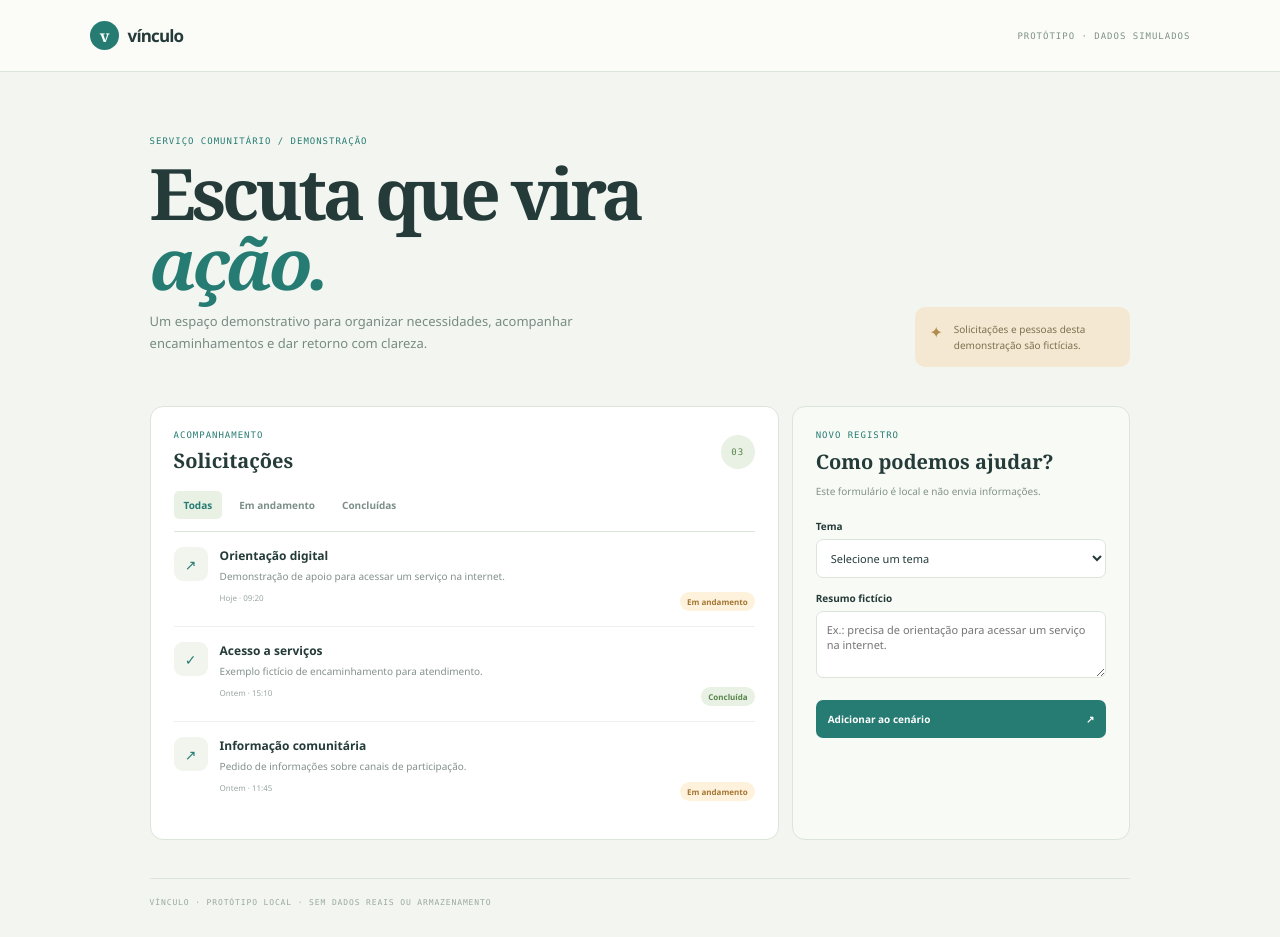
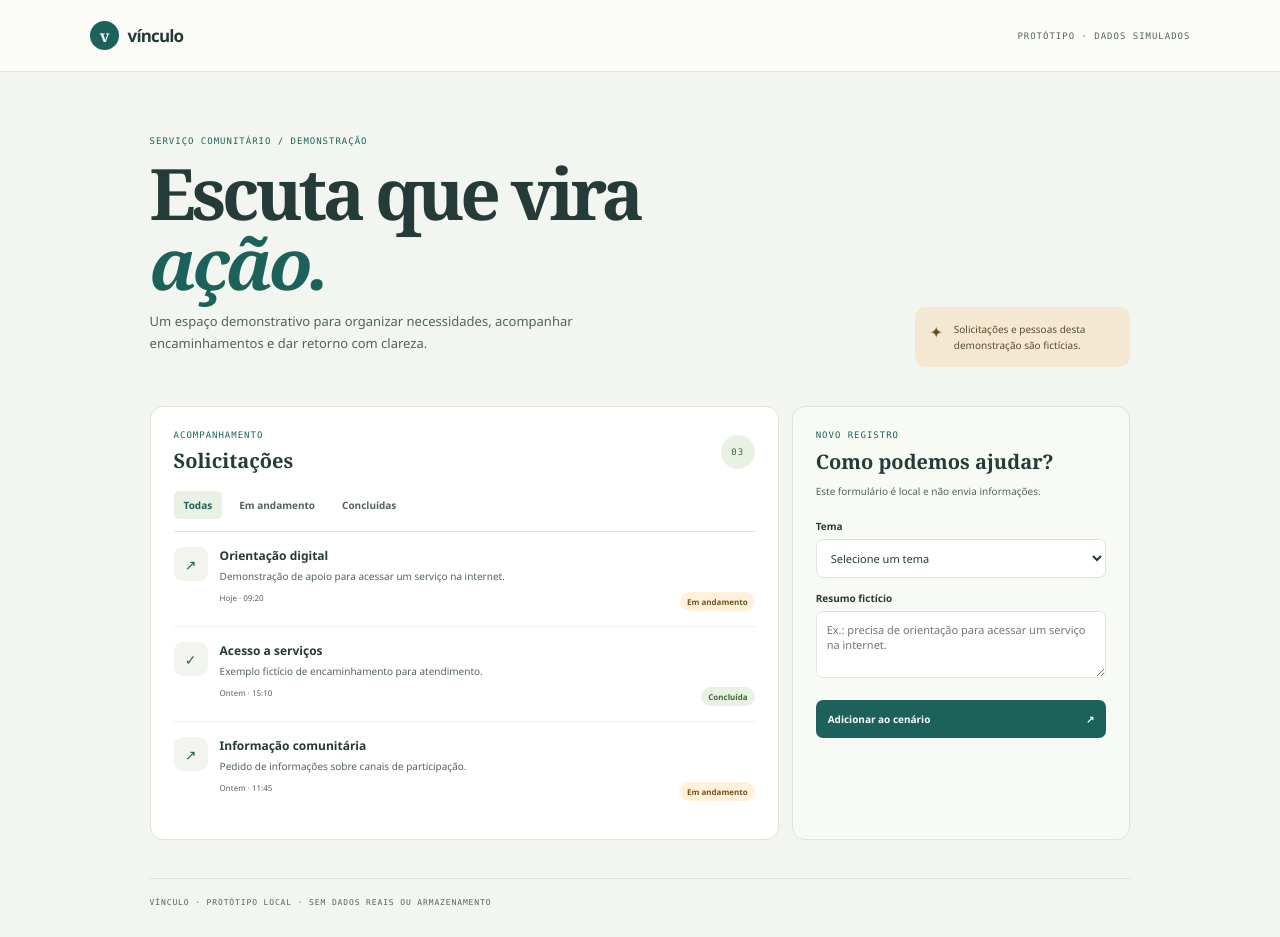
Before and after one commit to dieison-a/plataforma-comunitaria, a plain HTML site: page index.html in a window 1280 px wide. Drawn offline with Linux system fonts and the light colour scheme.

Commit message:
Melhora contraste e legibilidade
Co-authored-by: Copilot <223556219+Copilot@users.noreply.github.com>

```diff
--- a/styles.css
+++ b/styles.css
@@ -3,11 +3,11 @@
   color:#243b39;
   background:#f3f6f0;
   --tinta:#243b39;
-  --verde-azulado:#267c73;
+  --verde-azulado:#1c625a;
   --musgo:#b9cf9b;
   --areia:#f5e8d2;
   --linha:#dce5da;
-  --suave:#778b84
+  --suave:#52635b
 }
 * {
   box-sizing:border-box
@@ -49,7 +49,7 @@ header {
   letter-spacing:.11em
 }
 .selo-demonstracao {
-  color:#7d9188
+  color:#56645e
 }
 main {
   max-width:1160px;
@@ -78,7 +78,7 @@ main {
 }
 .destaque>div:first-child>p:last-child {
   max-width:520px;
-  color:#778b84;
+  color:var(--suave);
   font-size:13px;
   line-height:1.7
 }
@@ -92,12 +92,12 @@ main {
   border-radius:10px
 }
 .nota-destaque span {
-  color:#b18d4d
+  color:#6b5222
 }
 .nota-destaque p {
   font-size:10px;
   line-height:1.6;
-  color:#7c704f;
+  color:#5b4b2c;
   margin:0
 }
 .painel {
@@ -129,7 +129,7 @@ main {
   width:34px;
   height:34px;
   background:#e8f1e4;
-  color:#59844c;
+  color:#416a37;
   border-radius:50%
 }
 .filtros {
@@ -141,7 +141,7 @@ main {
 .filtro {
   border:0;
   background:transparent;
-  color:#7c8f87;
+  color:var(--suave);
   padding:7px 10px;
   border-radius:5px;
   font:600 10px "Segoe UI";
@@ -187,7 +187,7 @@ main {
 .corpo-solicitacao p {
   font-size:10px;
   line-height:1.5;
-  color:#829189;
+  color:var(--suave);
   margin:0
 }
 .metadados-solicitacao {
@@ -198,18 +198,18 @@ main {
 }
 .metadados-solicitacao span {
   font-size:8px;
-  color:#98a69e
+  color:var(--suave)
 }
 .situacao {
   border-radius:20px;
   padding:4px 7px;
   background:#fff2dc;
-  color:#a37633!important;
+  color:#75501b!important;
   font-weight:600
 }
 .situacao.concluida {
   background:#e8f1e4;
-  color:#59844c!important
+  color:#416a37!important
 }
 .vazio {
   font-size:11px;
@@ -226,7 +226,7 @@ main {
 }
 .introducao-formulario {
   font-size:10px;
-  color:#829189;
+  color:var(--suave);
   line-height:1.6;
   margin:9px 0 20px
 }
@@ -278,7 +278,7 @@ input:focus,select:focus,textarea:focus {
 footer {
   border-top:1px solid var(--linha);
   padding:19px 0 30px;
-  color:#9aa99e;
+  color:var(--suave);
   font-size:8px;
   margin-top:38px
 }
```
